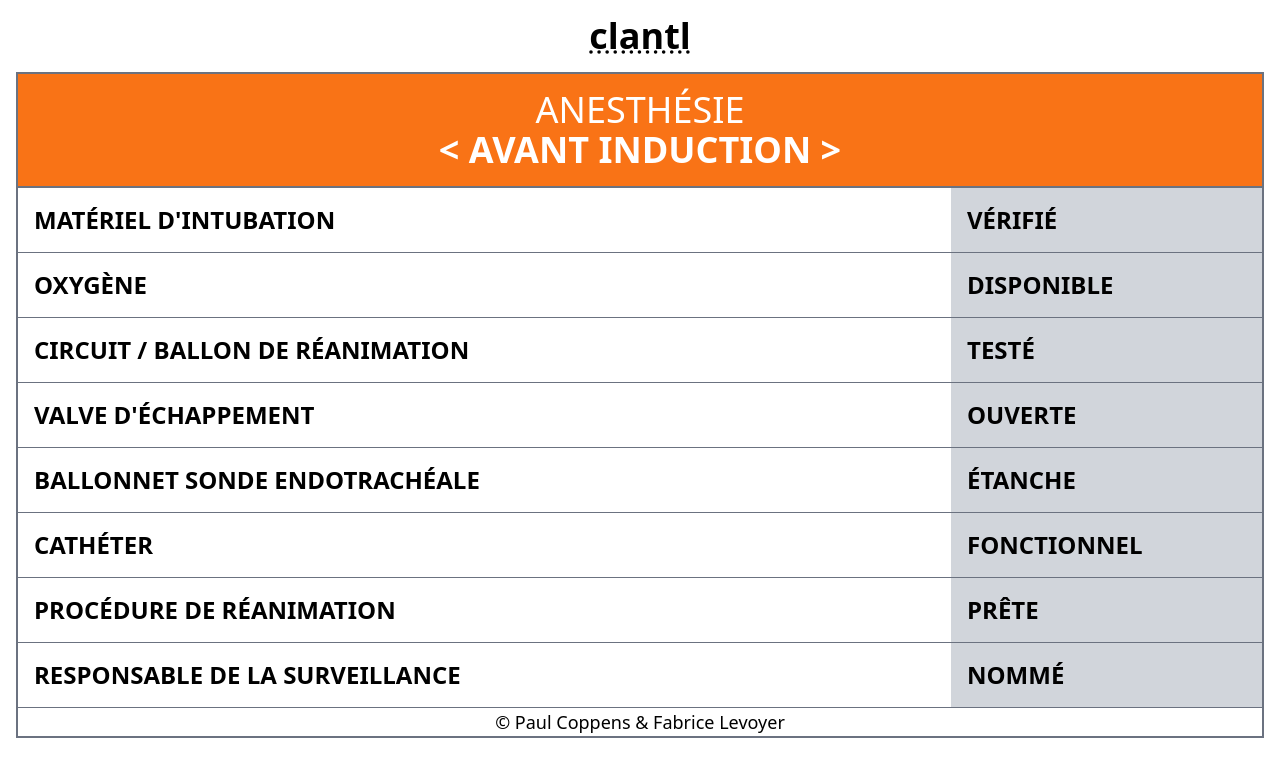
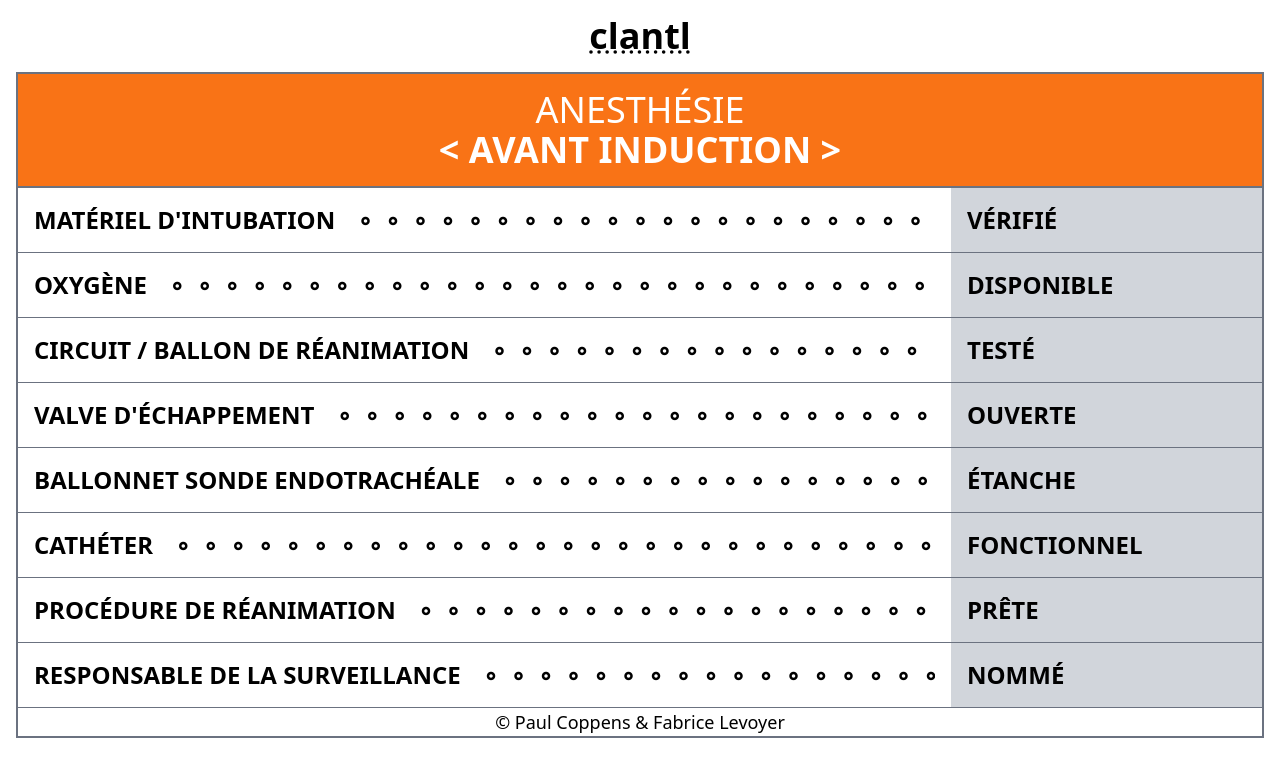
Before and after one commit to pluxain/clantl, a Vue app: page / in a window 1280 px wide. Shown: the top 776 px of the page. Built offline with nearby package versions, Linux system fonts and the light colour scheme.

Commit message:
feat(design): fill the remaining label space with dots
Ref: #11

```diff
--- a/src/features/checklist/CheckList.vue
+++ b/src/features/checklist/CheckList.vue
@@ -72,14 +72,17 @@ function check(index: number) {
         @click="check(index)"
       >
         <dd
-          class="p-4 font-bold uppercase"
+          class="grid grid-cols-[auto_1fr] gap-4 p-4 font-bold uppercase"
           :class="[
             item.verified
               ? 'border-b border-success text-success'
               : 'border-b border-secondary text-black',
           ]"
         >
-          {{ item.label }}
+          <div class="flex items-center">{{ item.label }}</div>
+          <div class="overflow-hidden">
+            {{ "&nbsp;\u2218&nbsp;".repeat(100) }}
+          </div>
         </dd>
         <dt
           class="p-4 font-bold uppercase"
```
